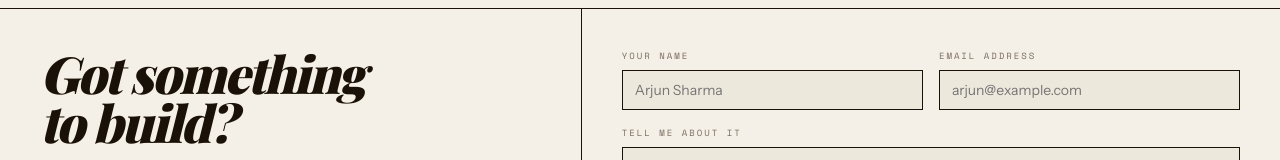
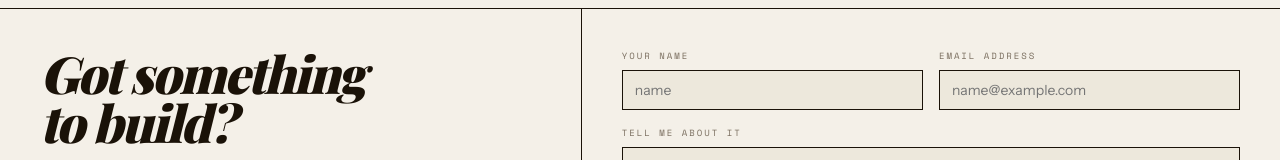
Before and after one commit to parth2711/Personal-Portfolio, a React (Vite) app: page / in a window 1280 px wide. Shown: the part 3289-3449 px from the top of the page. Built offline with nearby package versions, Linux system fonts and the light colour scheme; a web font is replaced by a local one.

Commit message:
update placeholder for contact entries

```diff
--- a/src/components/Contact.jsx
+++ b/src/components/Contact.jsx
@@ -73,11 +73,11 @@ export default function Contact() {
               <div className={styles.formRow}>
                 <div className={styles.field}>
                   <label className={styles.label}>Your Name</label>
-                  <input className={styles.input} placeholder="Arjun Sharma" value={fields.name} onChange={set('name')} />
+                  <input className={styles.input} placeholder="name" value={fields.name} onChange={set('name')} />
                 </div>
                 <div className={styles.field}>
                   <label className={styles.label}>Email Address</label>
-                  <input className={styles.input} type="email" placeholder="arjun@example.com" value={fields.email} onChange={set('email')} />
+                  <input className={styles.input} type="email" placeholder="name@example.com" value={fields.email} onChange={set('email')} />
                 </div>
               </div>
               <div className={styles.field}>
```
